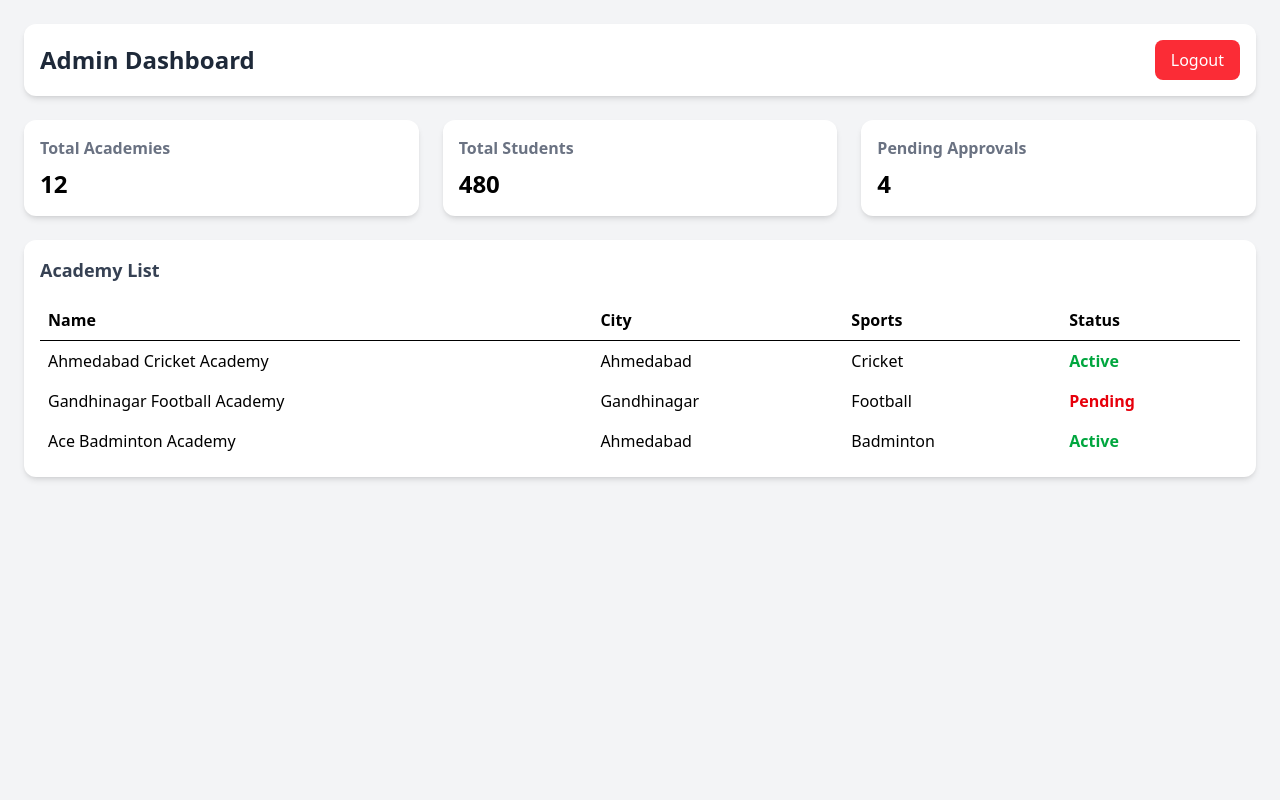
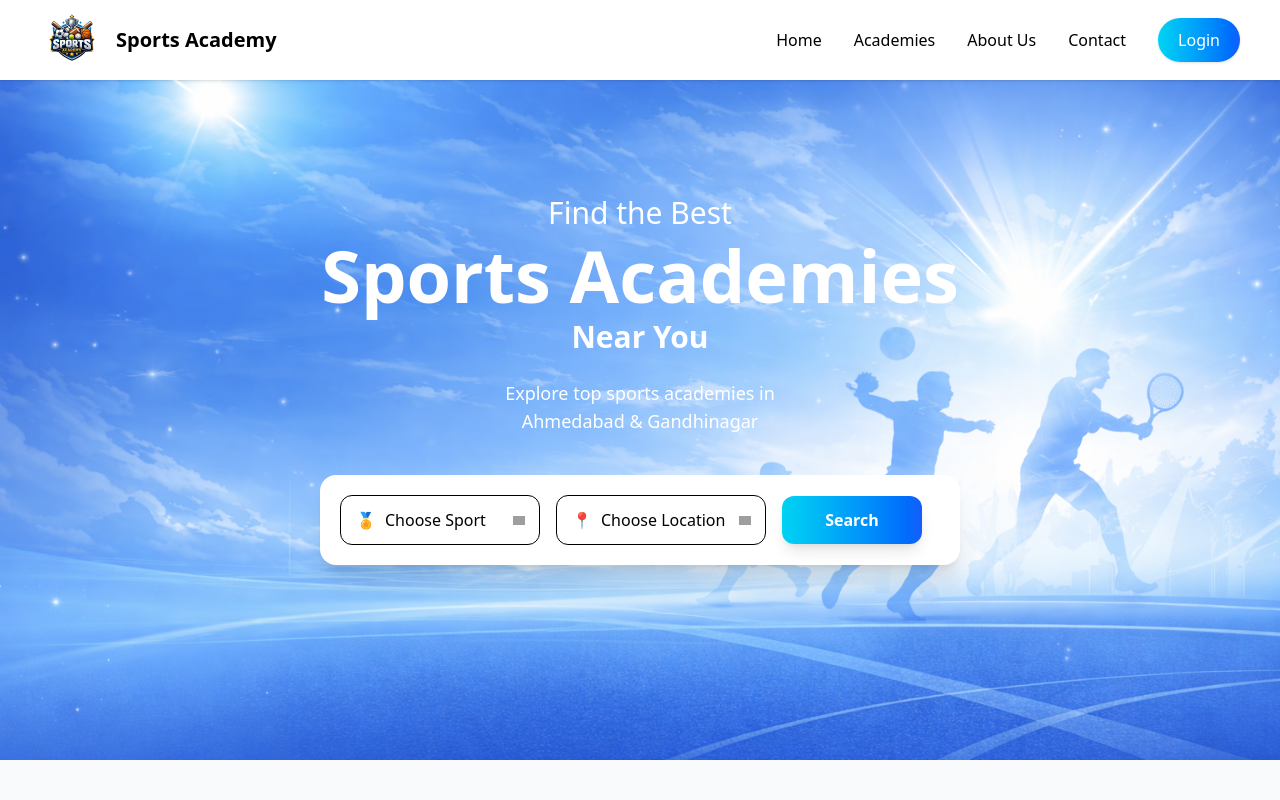
Before and after one commit to vishwanayak17/Sports-Website, a React (Vite) app in the folder sports-app/: page / in a window 1280 px wide. Shown: the top 800 px of the page. Built offline with nearby package versions, Linux system fonts and the light colour scheme; grey boxes are pictures that could not be loaded.

Commit message:
Nothing to change

```diff
--- a/sports-app/src/App.jsx
+++ b/sports-app/src/App.jsx
@@ -1,16 +1,16 @@
 import React from "react";
-// import { BrowserRouter as Router, Routes, Route } from "react-router-dom";
-// import Academies from "./Components/Academies/Academies";
-// import AcademiesDetails from "./Components/AcademiesDetails/AcademiesDetails";
-// import Home from "./Components/Home/Home";
+import { BrowserRouter as Router, Routes, Route } from "react-router-dom";
+import Academies from "./Components/Academies/Academies";
+ import AcademiesDetails from "./Components/AcademiesDetails/AcademiesDetails";
+ import Home from "./Components/Home/Home";
 //import OwnerDashboard from "./Components/Dashboard/OwnerDashboard"; // Owner dashboard design
-import AdminDashboard from "./Components/Dashboard/AdminDashboard";
+//import AdminDashboard from "./Components/Dashboard/AdminDashboard";
 
 function App() {
   return (
     <div>
-      {/* Routing temporarily disabled */}
-      {/*
+
+      {
       <Router>
         <Routes>
           <Route path="/" element={<Home />} />
@@ -18,11 +18,11 @@ function App() {
           <Route path="/academy/:id" element={<AcademiesDetails />} />
         </Routes>
       </Router>
-      */}
+      }
 
       {/* Directly show Owner Dashboard for design preview */}
-      {/* <OwnerDashboard /> */}
-      <AdminDashboard/>
+      {/* { <OwnerDashboard /> } */}
+      {/* <AdminDashboard/> */}
     </div>
   );
 }
```
